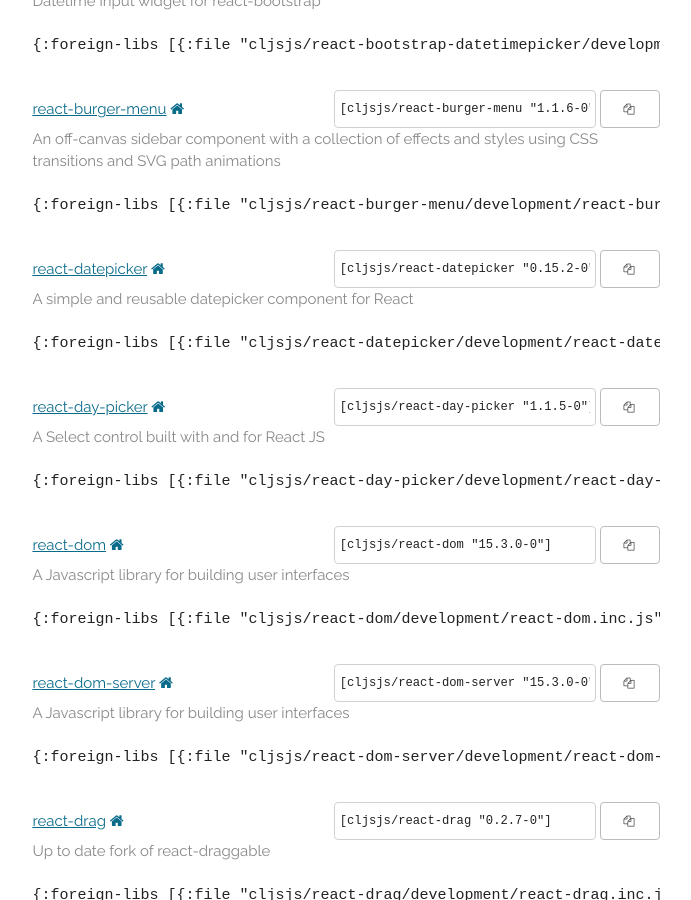
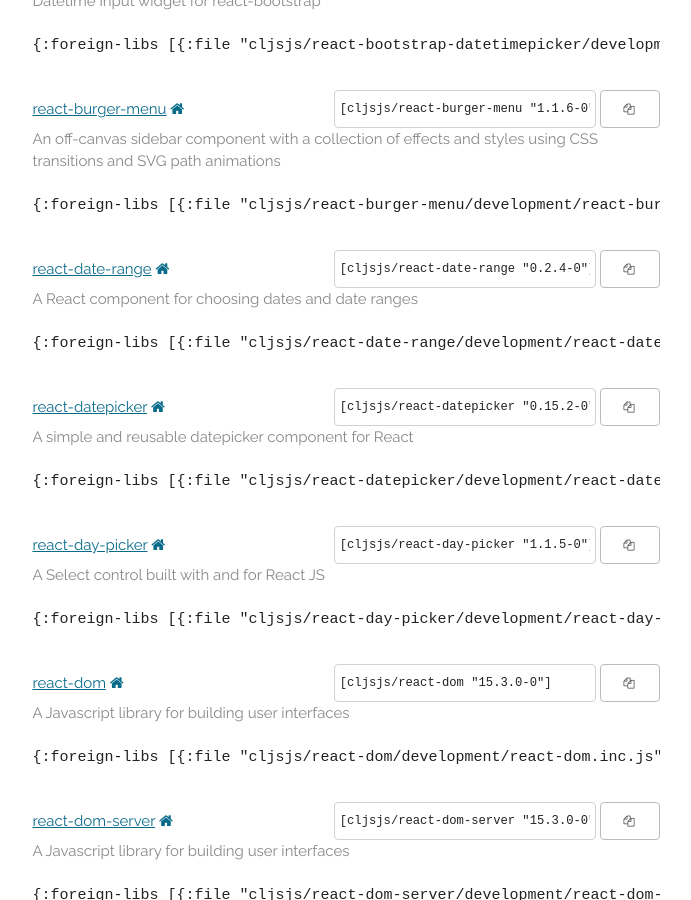
Before and after one commit to cljsjs/cljsjs.github.io, a Jekyll site: the page built from index.markdown, in a window 1280 px wide and 900 px high, scrolled down 26361 px. Shown: the whole window, without its empty margins (294-985 px from the left). Built offline with Jekyll 4.4.1, drawn with Linux system fonts in a browser that asks for light colours; nearby versions of some CDN libraries; comment, search, counter and statistics services are not loaded.

Commit message:
Automatic update

```diff
--- a/_includes/packages.html
+++ b/_includes/packages.html
@@ -1742,6 +1742,16 @@
     <pre class="deps">{:foreign-libs [{:file "cljsjs/react-burger-menu/development/react-burger-menu.inc.js", :provides ["cljsjs.react-burger-menu"], :requires ["cljsjs.react" "cljsjs.snapsvg"], :file-min "cljsjs/react-burger-menu/production/react-burger-menu.min.inc.js"}], :externs ["cljsjs/react-burger-menu/common/react-burger-menu.ext.js"]}</pre>
   </li>
   <li>
+    <a href="https://clojars.org/cljsjs/react-date-range">react-date-range</a>
+    <a href="https://github.com/Adphorus/react-date-range" target="new"><i class="fa fa-home"></i></a>
+    <span class="clojars">
+      <input type="text" value='[cljsjs/react-date-range "0.2.4-0"]'/>
+      <button data-clipboard-text='[cljsjs/react-date-range "0.2.4-0"]'><i class="fa fa-copy"></i></button>
+    </span>
+    <p class="description">A React component for choosing dates and date ranges</p>
+    <pre class="deps">{:foreign-libs [{:file "cljsjs/react-date-range/development/react-date-range.inc.js", :provides ["cljsjs.react-date-range"], :requires ["cljsjs.react" "cljsjs.moment"], :file-min "cljsjs/react-date-range/production/react-date-range.min.inc.js"}], :externs ["cljsjs/react-date-range/common/react-date-range.ext.js"]}</pre>
+  </li>
+  <li>
     <a href="https://clojars.org/cljsjs/react-datepicker">react-datepicker</a>
     <a href="http://hacker0x01.github.io/react-datepicker" target="new"><i class="fa fa-home"></i></a>
     <span class="clojars">
```
